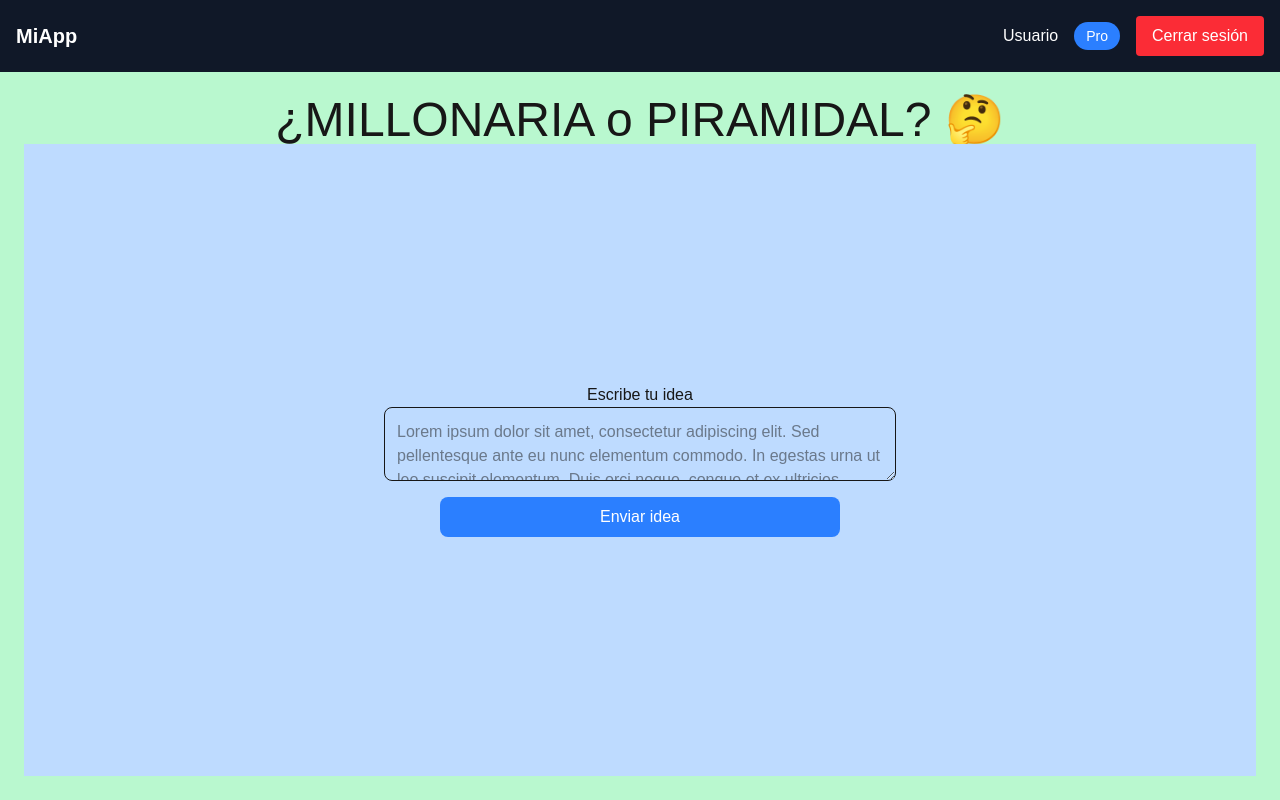
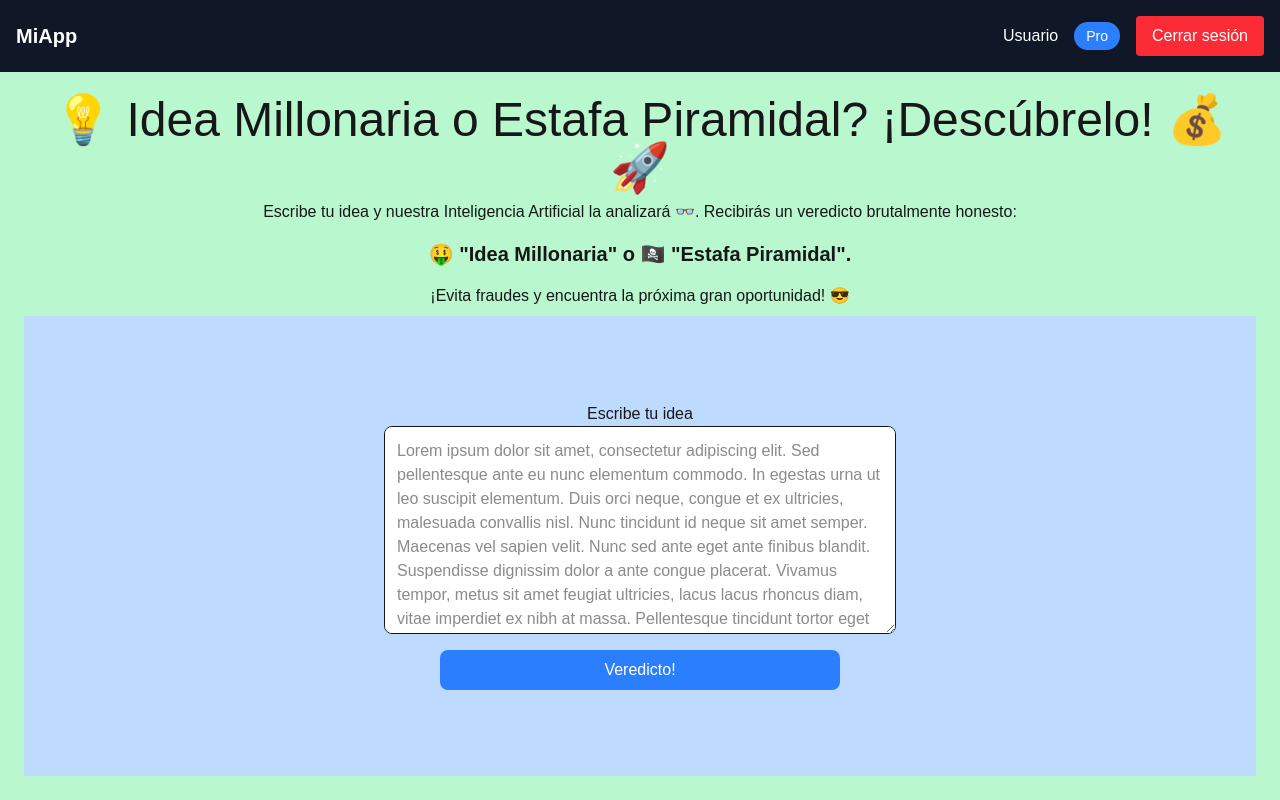
Before and after one commit to MateoCetti/bugster-challenge, a Next.js app: page / in a window 1280 px wide. Built offline with nearby package versions, Linux system fonts and the light colour scheme.

Commit message:
Add description

```diff
--- a/src/app/page.tsx
+++ b/src/app/page.tsx
@@ -13,11 +13,20 @@ export default function Home() {
         </div>
       </nav>
       <main className="p-6 h-full bg-green-200 flex flex-col">
-        <h1 className="justify-self-start text-5xl w-full text-center">¿MILLONARIA o PIRAMIDAL? 🤔</h1>
+        <h1 className="text-5xl w-full text-center">💡 Idea Millonaria o Estafa Piramidal? ¡Descúbrelo! 💰🚀</h1>
+        <p className="mx-auto my-2">
+          Escribe tu idea y nuestra Inteligencia Artificial la analizará 👓. Recibirás un veredicto brutalmente honesto:
+        </p>
+        <b className="mx-auto my-2 text-xl">
+        🤑 "Idea Millonaria" o 🏴‍☠️ "Estafa Piramidal".
+        </b>
+        <p className="mx-auto my-2">
+          ¡Evita fraudes y encuentra la próxima gran oportunidad! 😎
+        </p>
         <section className="flex flex-col flex-grow items-center justify-center h-auto bg-blue-200">
           <label htmlFor="" className="">Escribe tu idea</label>
-          <textarea id="" className="w-full max-w-lg p-3 border rounded-lg focus:outline-none focus:ring-2 focus:ring-blue-500" placeholder={PLACEHOLDER_TEXT}></textarea>
-          <button className="mt-4 bg-blue-500 text-white px-6 py-2 rounded-lg hover:bg-blue-600 w-100">Enviar idea</button>
+          <textarea id="" className=" bg-white w-full h-52 max-w-lg p-3 border rounded-lg focus:outline-none focus:ring-2 focus:ring-blue-500" placeholder={PLACEHOLDER_TEXT}></textarea>
+          <button className="mt-4 bg-blue-500 text-white px-6 py-2 rounded-lg hover:bg-blue-600 w-100">Veredicto!</button>
         </section>
       </main>
     </div>
```
